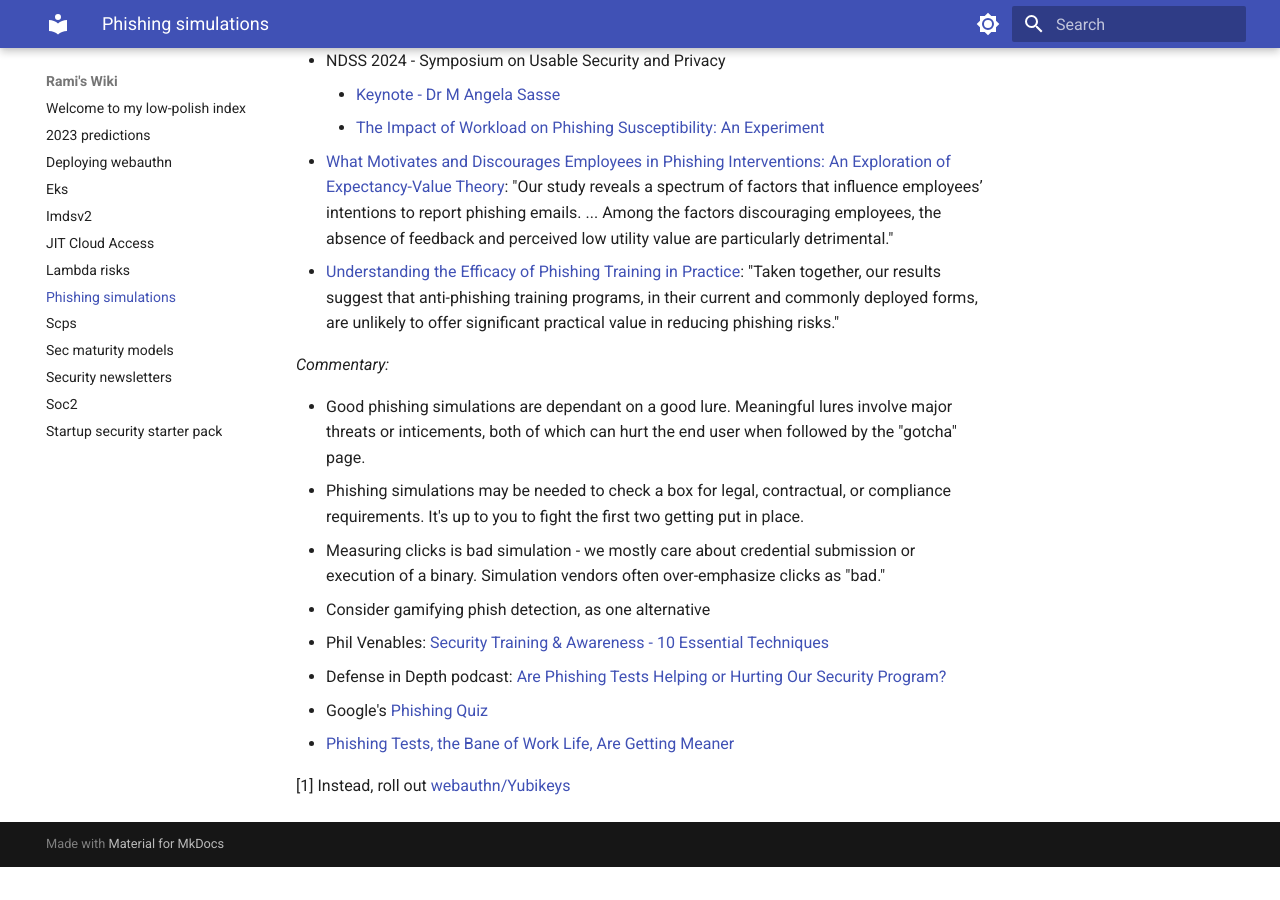
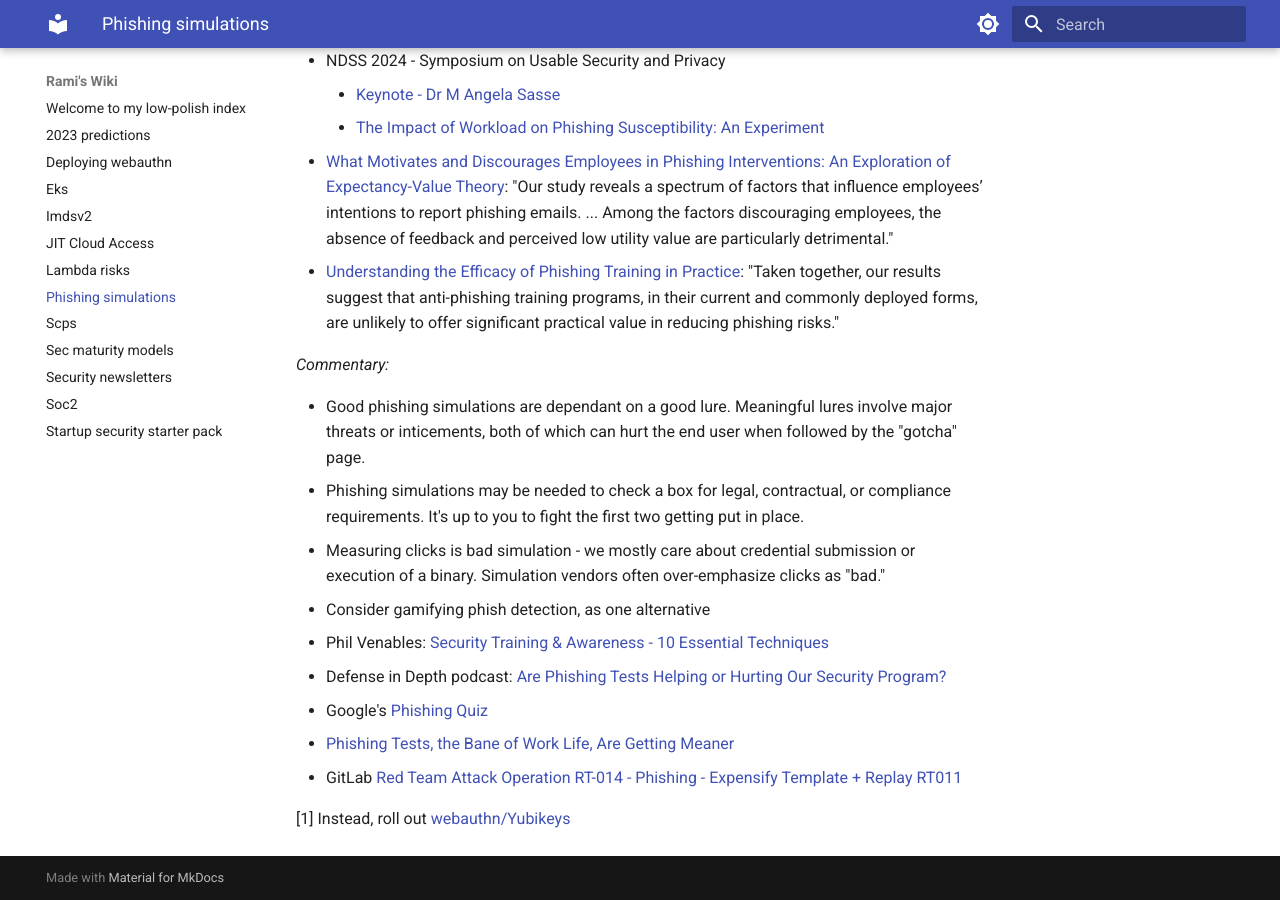
Before and after one commit to ramimac/wiki, an MkDocs documentation site: the page built from docs/phishing-simulations.md, in a window 1280 px wide and 900 px high, scrolled down 669 px. Built offline with MkDocs 1.6.1 and Material for MkDocs 9.7.7, drawn with Linux system fonts in a browser that asks for light colours; before the commit the page ends 1536 px from its top, so only the background shows below that.

Commit message:
Fixes #77

```diff
--- a/docs/phishing-simulations.md
+++ b/docs/phishing-simulations.md
@@ -35,5 +35,6 @@
 * Defense in Depth podcast: [Are Phishing Tests Helping or Hurting Our Security Program?](https://www.linkedin.com/pulse/phishing-tests-helping-hurting-our-security-program-david-spark-ulrof/)
 * Google's [Phishing Quiz](https://phishingquiz.withgoogle.com/)
 * [Phishing Tests, the Bane of Work Life, Are Getting Meaner](https://www.wsj.com/tech/cybersecurity/phishing-tests-the-bane-of-work-life-are-getting-meaner-76f30173?st=vHMVea&reflink=desktopwebshare_permalink)
+* GitLab [Red Team Attack Operation RT-014 - Phishing - Expensify Template + Replay RT011](https://gitlab-com.gitlab.io/gl-security/security-tech-notes/red-team-tech-notes/rt-014%20-%20Phishing%20Campaign/)
 
 [1] Instead, roll out [webauthn/Yubikeys](deploying-webauthn.md)
```
